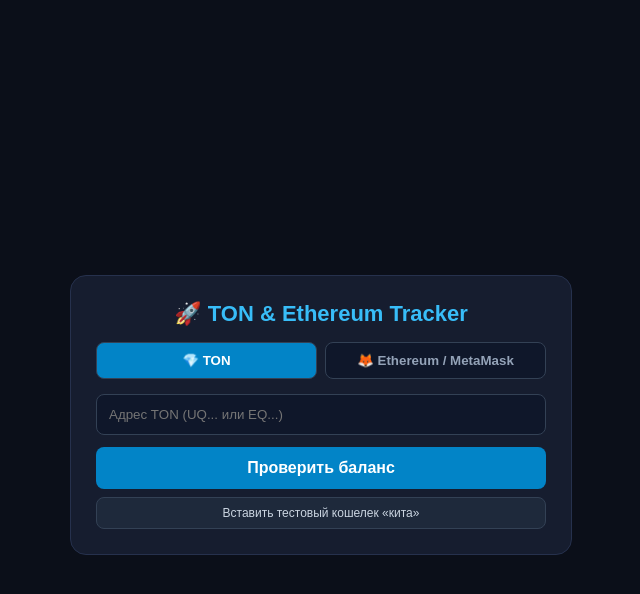
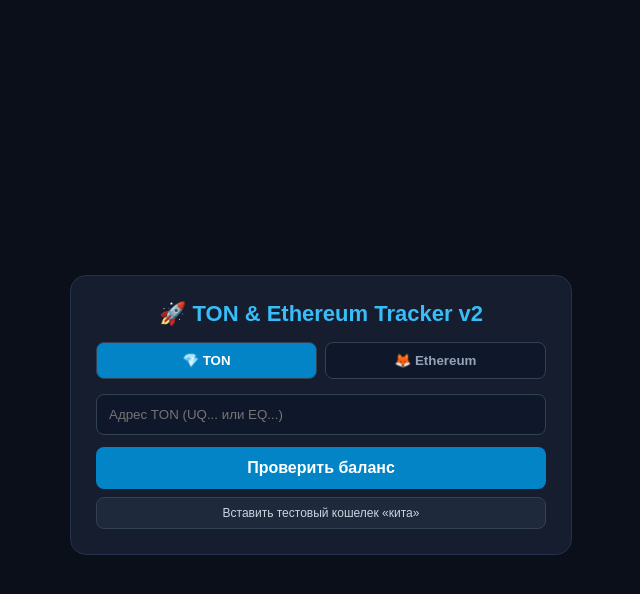
Before and after one commit to Ponchic7282/tracker, a plain HTML site: page index.html in a window 1280 px wide. Both pictures are taken after a click on the button "💎 TON". Shown: the whole page, without its empty margins (319-959 px from the left). Drawn offline with Linux system fonts and the light colour scheme.

Commit message:
Update index.html

```diff
--- a/index.html
+++ b/index.html
@@ -3,7 +3,7 @@
 <head>
     <meta charset="UTF-8">
     <meta name="viewport" content="width=device-width, initial-scale=1.0">
-    <title>Crypto Tracker (GET-Edition)</title>
+    <title>TON & Ethereum Tracker</title>
     <style>
         body { font-family: sans-serif; background: #0b0f19; color: #fff; display: flex; justify-content: center; align-items: center; min-height: 100vh; margin: 0; padding: 15px; }
         .card { background: #161d2f; padding: 25px; border-radius: 16px; width: 100%; max-width: 450px; border: 1px solid #26314d; }
@@ -22,10 +22,10 @@
 </head>
 <body>
 <div class="card">
-    <h1>🚀 TON & Ethereum Tracker</h1>
+    <h1>🚀 TON & Ethereum Tracker v2</h1>
     <div class="tabs">
         <button id="bTon" class="tab active" onclick="setNet('ton')">💎 TON</button>
-        <button id="bEth" class="tab" onclick="setNet('eth')">🦊 Ethereum / MetaMask</button>
+        <button id="bEth" class="tab" onclick="setNet('eth')">🦊 Ethereum</button>
     </div>
     <input type="text" id="addr" placeholder="Адрес TON (UQ... или EQ...)">
     <button class="btn" id="subBtn" onclick="run()">Проверить баланс</button>
@@ -43,7 +43,7 @@
         net = n;
         document.getElementById('bTon').className = n === 'ton' ? 'tab active' : 'tab';
         document.getElementById('bEth').className = n === 'eth' ? 'tab active-eth' : 'tab';
-        document.getElementById('addr').placeholder = n === 'ton' ? 'Адрес TON (UQ... или EQ...)' : 'Адрес Ethereum / MetaMask (0x...)';
+        document.getElementById('addr').placeholder = n === 'ton' ? 'Адрес TON (UQ... или EQ...)' : 'Адрес Ethereum (0x...)';
         document.getElementById('res').style.display = 'none';
         document.getElementById('err').style.display = 'none';
     }
@@ -53,7 +53,6 @@
             : '0xd8dA6BF26964aF9D7eEd9e03E53415D37aA96045';
     }
 
-    // Только простые GET-запросы без CORS-блокировок
     async function getTonBalance(a) {
         const urls = [
             async () => {
@@ -70,18 +69,16 @@
         for (let fn of urls) {
             try { return await fn(); } catch (e) {}
         }
-        throw new Error('Ошибка сети TON (проверь, не блокирует ли антивирус/AdBlock запросы)');
+        throw new Error('Не удалось загрузить TON (проверь интернет или AdBlock)');
     }
 
     async function getEthBalance(a) {
         const urls = [
-            // Бесплатный открытый GET API от Ethplorer (ключ freekey вшит официально)
             async () => {
                 const r = await (await fetch(`https://ethplorer.io{a}?apiKey=freekey`)).json();
                 if (r.error || !r.ETH) throw 1;
                 return Number(r.ETH.balance);
             },
-            // Резервный GET API от Blockcypher
             async () => {
                 const cleanAddr = a.replace('0x', '');
                 const r = await (await fetch(`https://blockcypher.com{cleanAddr}/balance`)).json();
@@ -92,7 +89,7 @@
         for (let fn of urls) {
             try { return await fn(); } catch (e) {}
         }
-        throw new Error('Ошибка сети ETH (попробуй открыть сайт с телефона через мобильный интернет)');
+        throw new Error('Не удалось загрузить ETH (проверь интернет или AdBlock)');
     }
 
     async function getPrices(sym) {
```
